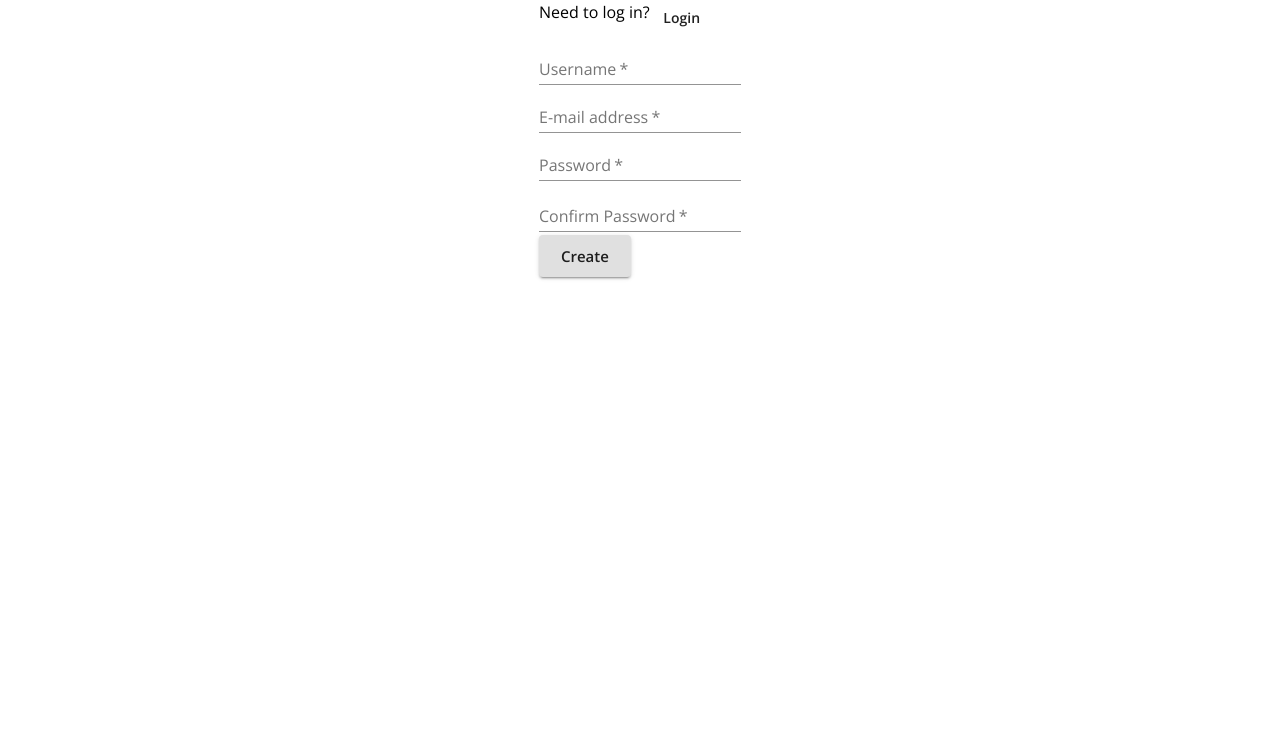
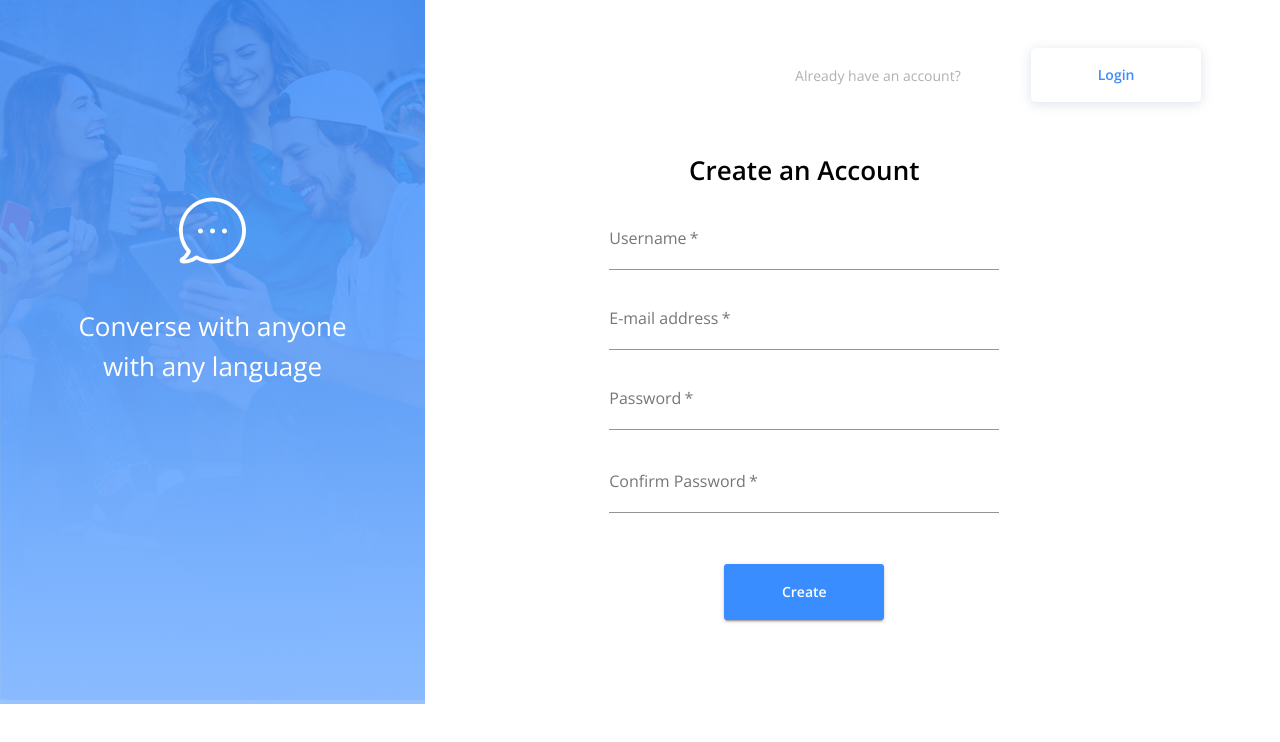
Before and after one commit to Bluekev22/43ed86, a React (Create React App) app in the folder client/: page / in a window 1280 px wide. Shown: the top 742 px of the page. Built offline with nearby package versions, Linux system fonts and the light colour scheme; no server answers.

Commit message:
Style Signup page

```diff
--- a/client/src/Signup.js
+++ b/client/src/Signup.js
@@ -1,54 +1,168 @@
-import React, { useState, useEffect } from 'react';
-import { Link, useHistory } from 'react-router-dom';
+import React, { useState, useEffect } from 'react'
+import { useHistory } from 'react-router-dom'
 import {
   Grid,
-  Box,
   Typography,
-  Button,
   FormControl,
   TextField,
   FormHelperText,
-} from '@material-ui/core';
+} from '@material-ui/core'
+import { makeStyles } from '@material-ui/core/styles'
+import SideCard from './components/Login/SideCard'
+import LinkContainer from './components/Login/LinkContainer'
+import LoginButton from './components/Login/LoginButton'
+
+const useStyles = makeStyles((theme) => ({
+  root: {
+    [theme.breakpoints.up('lg')]: {
+      flexDirection: 'row',
+      justifyContent: 'center',
+      alignItems: 'stretch',
+    },
+    [theme.breakpoints.between('sm', 'lg')]: {
+      flexDirection: 'row',
+      justifyContent: 'space-between',
+      alignItems: 'stretch',
+    },
+    [theme.breakpoints.down('sm')]: {
+      flexDirection: 'column',
+      justifyContent: 'center',
+      alignItems: 'center',
+    },
+  },
+  sideCardContainer: {
+    [theme.breakpoints.down('sm')]: {
+      justifyContent: 'center',
+      margin: 'auto',
+    },
+  },
+
+  entireFormContainer: {
+    flexDirection: 'column',
+    alignItems: 'center',
+    [theme.breakpoints.up('sm')]: {
+      justifyContent: 'flex-start',
+    },
+    [theme.breakpoints.down('sm')]: {
+      justifyContent: 'center',
+    },
+  },
+
+  loginContainer: {
+    marginTop: '6vh',
+    [theme.breakpoints.up('sm')]: {
+      width: '390px',
+      marginRight: '16vw',
+    },
+    [theme.breakpoints.down('sm')]: {
+      width: '350px',
+      marginRight: '2vw',
+      marginLeft: '2vw',
+      marginBottom: '12vh',
+    },
+    [theme.breakpoints.down('xs')]: {
+      width: '70vw',
+    },
+  },
+
+  loginStatement: {
+    fontWeight: 600,
+    fontSize: '26px',
+    lineHeight: '40px',
+    textAlign: 'Center',
+  },
+
+  textField: {
+    marginTop: '2vh',
+    paddingTop: '2vh',
+    width: '390px',
+    [theme.breakpoints.between('xs', 'sm')]: {
+      marginRight: '16vw',
+      width: '350px',
+    },
+    [theme.breakpoints.down('xs')]: {
+      width: '70vw',
+    },
+  },
+  forgotPassword: {
+    color: theme.palette.primary.main,
+    fontSize: '12px',
+  },
+}))
 
 const Signup = ({ user, register }) => {
-  const history = useHistory();
+  const history = useHistory()
+  const classes = useStyles()
 
-  const [formErrorMessage, setFormErrorMessage] = useState({});
+  const [formErrorMessage, setFormErrorMessage] = useState({})
 
   const handleRegister = async (event) => {
-    event.preventDefault();
-    const form = event.currentTarget;
-    const formElements = form.elements;
-    const username = formElements.username.value;
-    const email = formElements.email.value;
-    const password = formElements.password.value;
-    const confirmPassword = formElements.confirmPassword.value;
+    event.preventDefault()
+    const form = event.currentTarget
+    const formElements = form.elements
+    const username = formElements.username.value
+    const email = formElements.email.value
+    const password = formElements.password.value
+    const confirmPassword = formElements.confirmPassword.value
 
     if (password !== confirmPassword) {
-      setFormErrorMessage({ confirmPassword: 'Passwords must match' });
-      return;
+      setFormErrorMessage({ confirmPassword: 'Passwords must match' })
+      return
     }
-    await register({ username, email, password });
-  };
+    await register({ username, email, password })
+  }
 
   useEffect(() => {
-    if (user && user.id) history.push('/home');
-  }, [user, history]);
+    if (user && user.id) history.push('/home')
+  }, [user, history])
 
   return (
-    <Grid container justifyContent="center">
-      <Box>
-        <Grid container item>
-          <Typography>Need to log in?</Typography>
-          <Link href="/login" to="/login">
-            <Button>Login</Button>
-          </Link>
+    <Grid container className={classes.root}>
+      <Grid
+        container
+        item
+        xl={4}
+        lg={4}
+        md={3}
+        sm={12}
+        xs={12}
+        className={classes.sideCardContainer}
+      >
+        <SideCard />
       </Grid>
+      <Grid
+        container
+        item
+        xl={4}
+        lg={7}
+        md={6}
+        sm={12}
+        xs={12}
+        className={classes.entireFormContainer}
+      >
+        <LinkContainer
+          href="/login"
+          text="Login"
+          question="Already have an account?"
+        />
+
+        <Grid
+          container
+          item
+          direction="column"
+          justifyContent="center"
+          alignItems="center"
+        >
+          <Grid item className={classes.loginContainer}>
+            <Typography className={classes.loginStatement}>
+              Create an Account
+            </Typography>
             <form onSubmit={handleRegister}>
               <Grid>
                 <Grid>
                   <FormControl>
                     <TextField
+                      className={classes.textField}
                       aria-label="username"
                       label="Username"
                       name="username"
@@ -60,6 +174,7 @@ const Signup = ({ user, register }) => {
                 <Grid>
                   <FormControl>
                     <TextField
+                      className={classes.textField}
                       label="E-mail address"
                       aria-label="e-mail address"
                       type="email"
@@ -71,6 +186,7 @@ const Signup = ({ user, register }) => {
                 <Grid>
                   <FormControl error={!!formErrorMessage.confirmPassword}>
                     <TextField
+                      className={classes.textField}
                       aria-label="password"
                       label="Password"
                       type="password"
@@ -86,6 +202,7 @@ const Signup = ({ user, register }) => {
                 <Grid>
                   <FormControl error={!!formErrorMessage.confirmPassword}>
                     <TextField
+                      className={classes.textField}
                       label="Confirm Password"
                       aria-label="confirm password"
                       type="password"
@@ -98,14 +215,14 @@ const Signup = ({ user, register }) => {
                     </FormHelperText>
                   </FormControl>
                 </Grid>
-            <Button type="submit" variant="contained" size="large">
-              Create
-            </Button>
+                <LoginButton text="Create" />
               </Grid>
             </form>
-      </Box>
           </Grid>
-  );
-};
+        </Grid>
+      </Grid>
+    </Grid>
+  )
+}
 
-export default Signup;
+export default Signup
```
Lines whose indentation alone changed are shown as unchanged.
